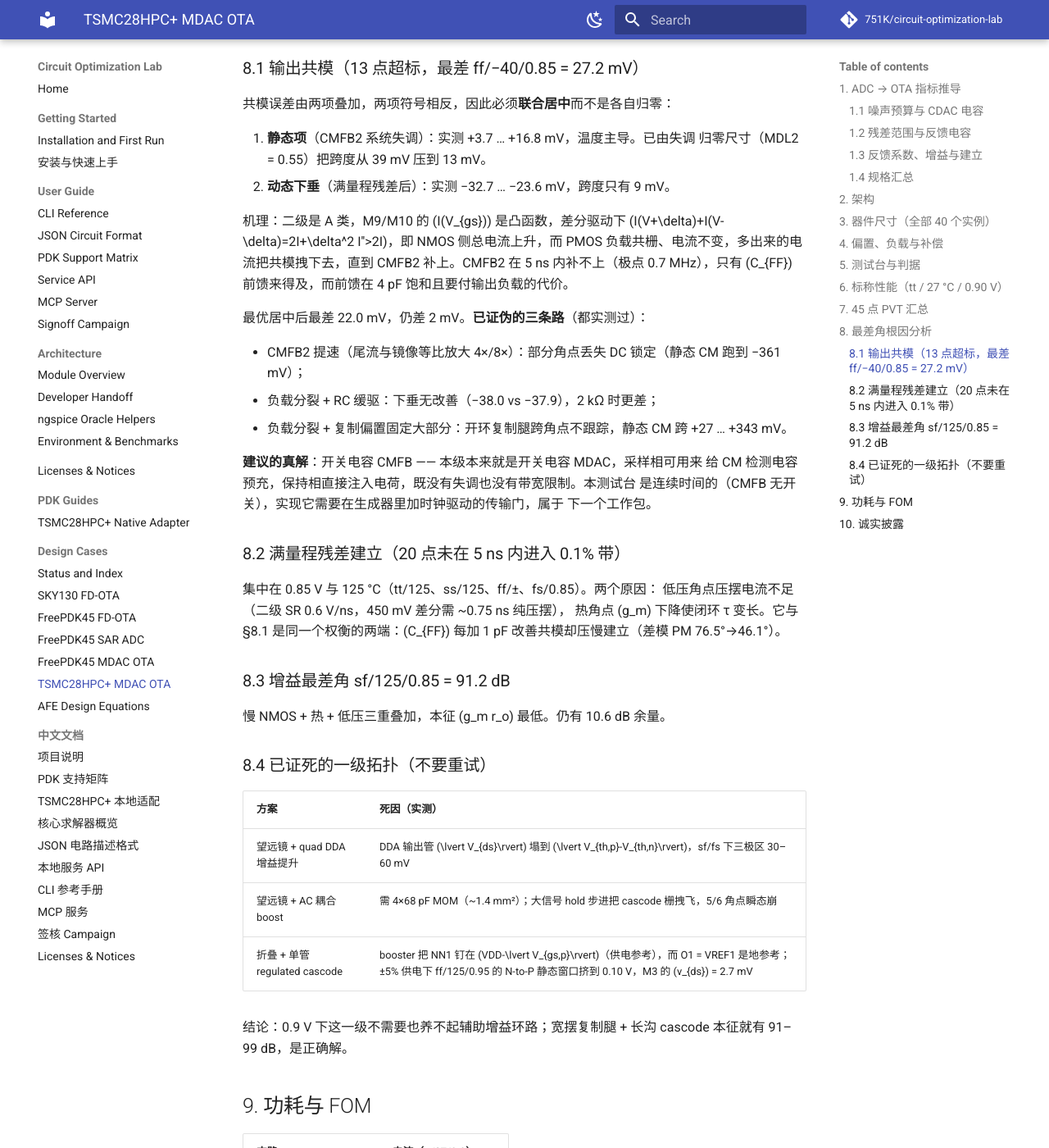
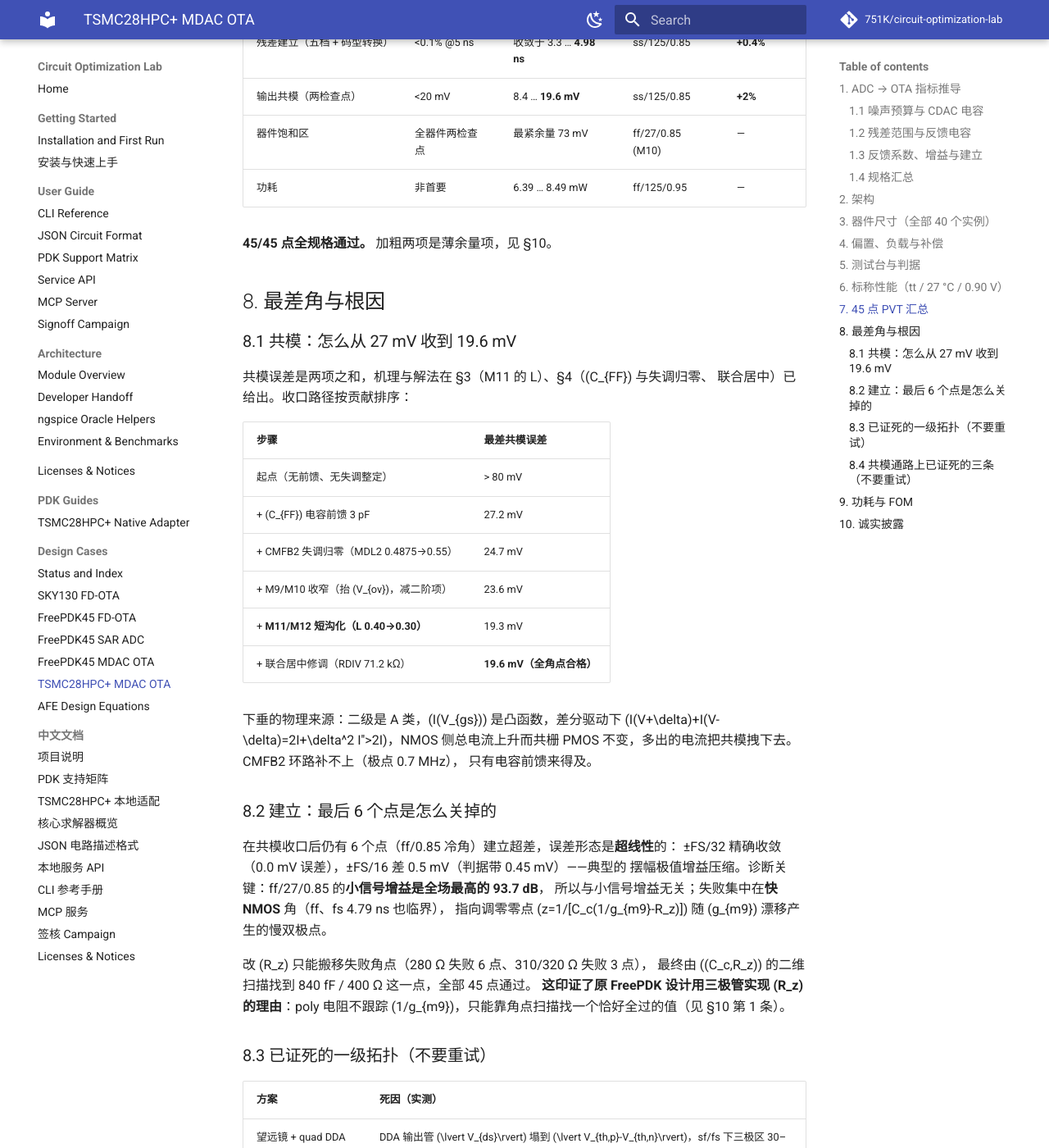
Before and after one commit to 751K/circuit-optimization-lab, an MkDocs documentation site: the page built from docs/tsmc28_mdac_ota_design.md, in a window 1280 px wide and 1400 px high, scrolled down 7857 px. Shown: the whole window at 82% size. Built offline with MkDocs 1.6.1 and Material for MkDocs 9.7.7, drawn with Linux system fonts in a browser that asks for light colours; comment, search, counter and statistics services are not loaded; some of the changed text lies outside the part shown.

Commit message:
MDAC OTA: 45/45 PVT points pass -- close out the common-mode gap
495/495 case runs, status: pass.  Every spec now holds at every corner:
gain 90.4-97.9 dB, DM PM 63.1-82.9, CMFB1 113-129, CMFB2 92.3-93.2,
output noise 315-411 uV (ADC-in 39-51.4 vs 56.5), settling <=4.98 ns,
output CM <=19.6 mV, all core devices saturated at both checkpoints.
Nominal tt/27/0.9: 94.84 dB, 1.221 GHz, DM 69.1 deg, 376 uV, 3.87 ns,
CM 14.1 mV, 7.353 mW -> 73.5 pJ/conv, Schreier-style 170.3 dB.

Two measured insights closed the gap:

1. COMMON MODE (27.2 -> 19.6 mV).  The feedforward's effective
   transconductance is k*gm11 with k = CFF/(CFF+CCMFB2+Cgg11).  Sweeping W
   at fixed CFF is a dead end -- that expression peaks at Cgg11 =
   CFF+CCMFB2 and the design already sat on the peak (W 92.9/123.8/185.7/
   230 all measured, no improvement).  L is the free variable the peak does
   not constrain: at constant W/L, shortening L leaves gm11 alone while Cgg
   falls with W*L.  M11/M12 0.40 -> 0.30 um (1114 -> 418 um total) took the
   droop -28.5 -> -25.0 mV and the centred worst CM 22.0 -> 19.3 mV.

2. SETTLING (last 6 points, ff/0.85 cold).  The error was SUPERLINEAR --
   +-FS/32 converged exactly, +-FS/16 missed by 0.5 mV on a 0.45 mV band --
   and ff/27/0.85 had the HIGHEST small-signal gain of all 45 points, so it
   was not a gain shortfall.  The failures tracked fast-NMOS corners, i.e.
   the nulling zero 1/[Cc(1/gm9 - Rz)] drifting with gm9.  Rz alone only
   moved which corners failed (280 -> 6 pts, 310/320 -> 3 pts); a 2-D
   (Cc, Rz) scan found 840 fF / 400 ohm clean at all 45.

Robustness measured and documented (docs 10.1): Cc +-10% and Rz +-20% both
break the 45/45 result, while CFF +-10% is harmless -- poly Rz cannot track
1/gm9, so the nulling resistor should become a triode device biased off the
M9 replica leg (as the original FreePDK design had it).  That is the first
item of the next work package, together with the oracle re-run.

Gates: 890 passed / 8 skipped (twice), golden bit-exact, ruff, mkdocs.

Co-Authored-By: Claude Fable 5 <noreply@anthropic.com>

```diff
--- a/docs/tsmc28_mdac_ota_design.md
+++ b/docs/tsmc28_mdac_ota_design.md
@@ -1,10 +1,11 @@
 # TSMC28HPC+ 14-bit Pipeline ADC 第一级 MDAC OTA
 
-> **交付状态：45 点 PVT 已跑完，18/45 点全规格通过。** 五项 AC/环路/噪声规格
-> （开环增益、差模环 PM、CMFB1 PM、CMFB2 PM、闭环噪声）以及零残差、±FS/32
-> 残差建立在 **45/45 点全部通过**；未收口项是**满量程残差（±FS/16 与最差码型
-> 转换）后的输出共模**，最差 27.2 mV（规格 20 mV），根因见 §8。本文所有数值
-> 由 `results/tsmc28_mdac_ota_signoff_final.json` 自动汇总，不手抄。
+> **交付状态：45 点 PVT 全部通过（495/495 个 case，`status: pass`）。**
+> 开环增益、差模环 PM、CMFB1/CMFB2 PM、闭环噪声、五档残差建立、最差码型转换、
+> 输出共模、器件饱和区——全部规格在全部 45 个 PVT 点满足。本文所有数值由
+> `results/tsmc28_mdac_ota_signoff_final.json` 自动汇总，不手抄。
+> 两项余量偏薄（建立 4.98/5.0 ns、共模 19.6/20 mV）且补偿网络对元件容差敏感，
+> 见 §10——这是一次**标称设计通过**，不等于量产签核。
 
 100 MS/s、14-bit pipeline ADC 第一级（4-bit 子 ADC、残差增益 8、保持相 5 ns）
 的全差分两级 OTA。测试台 JSON 由单一事实源
@@ -123,7 +124,7 @@ cascode 栅落在中轨，可由宽摆复制腿直接偏置，不需要辅助环
 | M7 / M8 | PMOS 折叠电流源（CMFB1 控） | 225.0/0.30 | 225.0 |
 | MFN1 / MFN2 | 折叠支路 NMOS 电流沉 | 60.0/0.50 | 60.0 |
 | M9 / M10 | 二级 NMOS 共源 | 150.0/0.20 ×2 | 300.0 |
-| M11 / M12 | 二级 PMOS 负载（CMFB2 控） | 185.714/0.40 ×3 | 557.1 |
+| M11 / M12 | 二级 PMOS 负载（CMFB2 控） | 139.286/0.30 ×3 | 417.9 |
 | MS1 / MS2 | CMFB1 检测对 | 10.0/0.20 | 10.0 |
 | MT1 | CMFB1 尾 | 9.3/0.20 | 9.3 |
 | MDL1 / MDS1 | CMFB1 二极管负载 | 2.25/0.30 | 2.25 |
@@ -141,6 +142,13 @@ cascode 栅落在中轨，可由宽摆复制腿直接偏置，不需要辅助环
   \(V_{gs}\) 复制误差降到几十 mV。C2 时代的 4.8/4.9 µm（22× 密度差）把 NN1
   推到 0.35–0.49 V，ff/125/0.95 下 M3 的 \(v_{ds}\) 只剩 2.7 mV。
 - **MDL2/MDS2 = 0.55 µm**：CMFB2 的**失调归零条件**（§4）。
+- **M11/M12 的 L = 0.30**：CM 收口的关键一步。前馈的有效跨导是 \(k\cdot g_{m11}\)，
+  \(k=C_{FF}/(C_{FF}+C_{CMFB2}+C_{gg11})\)。对固定 \(C_{FF}\) 调 W 时它在
+  \(C_{gg11}=C_{FF}+C_{CMFB2}\) 处取极值——原尺寸恰好卡在极值上，再调 W 无用
+  （实测 W 92.9/123.8/185.7/230 均无改善）。但 L 是独立自由度：固定 W/L 缩短 L，
+  \(g_{m11}\) 不变而 \(C_{gg}\propto WL\) 平方下降。L 0.40→0.30 使下垂
+  −28.5→−25.0 mV，最优居中后的最差共模误差 22.0→19.3 mV，**这一步把共模从
+  超标变成合格**。继续缩到 0.20 共模更好（17.6 mV）但增益与建立变差。
 
 ## 4. 偏置、负载与补偿
 
@@ -150,9 +158,9 @@ cascode 栅落在中轨，可由宽摆复制腿直接偏置，不需要辅助环
 | VDD | 0.90 V | PVT 0.85 / 0.90 / 0.95 |
 | \(C_s/C_f\) | 2.6 pF / 325 fF 每侧 | CDAC 与增益 8 反馈 |
 | \(C_L\) | 500 fF 每侧 | 规格给定外部负载 |
-| \(C_c\) / \(R_z\) | 900 fF / 205 Ω 每侧 | 差模 Miller 补偿（\(R_z>1/g_{m9}\)，零点搬到左半平面） |
+| \(C_c\) / \(R_z\) | **840 fF / 400 Ω 每侧** | 差模 Miller 补偿（\(R_z>1/g_{m9}\)，零点搬到左半平面）。这一对是 45/45 通过的**最后一把钥匙**，也是最敏感的一对，见 §10 |
 | **\(C_{FF}\)** | **3 pF 每侧** | **输出→CTRL2 电容 CM 前馈（见下）** |
-| VCM 分压 | 67.2 kΩ / 73 kΩ | 静态/建立后 CM 联合居中的修调 |
+| VCM 分压 | 67.2 kΩ / 71.2 kΩ | 静态/建立后 CM 联合居中的修调 |
 | VBNC / VBPC 腿 | 8.5 kΩ 各 | \(NN1\approx I\cdot R_{NC}\)（地参考）、\(A1\approx VDD-I\cdot R_{CP}\)（供电参考） |
 | CMFB1 检测 / 补偿 | 2×100 kΩ, 2×50 fF / 40 pF 串 5 kΩ + 10 pF Miller | |
 | CMFB2 检测 / 补偿 | 2×100 kΩ, 2×100 fF / 2 pF 串 200 Ω | |
@@ -170,8 +178,9 @@ cascode 栅落在中轨，可由宽摆复制腿直接偏置，不需要辅助环
 | 差模环 PM 最差 | 76.5° | 64.6° | 55.0° | 46.1° |
 
 前馈在 4 pF 附近饱和，而每 pF 都直接压在输出节点上（\(C_L\) 只有 500 fF）。
-定型取 3 pF：下垂 −28 mV，差模 PM 保住 62.7°。M11/M12 从 1114 µm 减半到
-557 µm 也是为此——栅容减半使同样的 \(C_{FF}\) 耦合效率翻倍。
+定型取 3 pF。注意 \(C_{FF}\) 是**唯一**在 5 ns 内起作用的共模机制，但单靠加大
+它无法收口——真正让共模合格的是把 \(C_{gg11}\) 降下去（M11/M12 从 1114 µm、
+L=0.40 改到 418 µm、L=0.30，见 §3）。
 
 **CMFB2 失调归零条件**：平衡时检测对每支流 \(I_T/2\) 进二极管 MDL2，
 CTRL2 = \(V_{gs,diode}(I_T/2)\)；这必须正好等于 M11/M12 输出 \(I_2\) 所需的
@@ -181,7 +190,14 @@ CTRL2 = \(V_{gs,diode}(I_T/2)\)；这必须正好等于 M11/M12 输出 \(I_2\)
 
 实测意义重大：未整定时静态 CM 误差是**温度主导**的（−40/27/125 °C 分别
 +15.1 / +25.4 / +39.8 mV，跨度 39 mV，电源方向只有 2.7 mV）；按上式取
-MDL2 = 0.55 µm 后跨度压到 13 mV，剩下的均值由分压比修调平移。
+MDL2 = 0.55 µm 后跨度压到 12 mV，剩下的均值由分压比修调平移。
+
+**静态与动态必须联合居中，不能各自归零。** 静态项（+7.4…+19.6 mV）与满量程
+后的下垂（−32.7…−23.6 mV）符号相反，两者都要落在 ±20 mV 内。实测把静态归零
+（MDL2 加大）反而使 5 ns 时刻超标；最优公共修调点由两端点等距条件给出，
+`RDIV_BOTTOM = 71.2 kΩ` 即该点。共模修调还与建立耦合：把共模再压低会吃掉
+低端摆幅下 M9/M10 的 \(V_{ds}\) 裕量（实测 RDIV 降 1.2 kΩ 就丢 6 个瞬态点），
+所以这个修调值是一条窄脊上的解。
 
 ## 5. 测试台与判据
 
@@ -219,79 +235,72 @@ circuit-opt signoff examples/tsmc28hpcp_mdac_ota_signoff.json --workers 8 --outp
 
 | 量 | 值 |
 |---|---|
-| 开环差分增益（10 kHz） | **95.84 dB** |
-| 开环 UGBW | 1.085 GHz |
-| 差模环 PM | 71.5° |
-| CMFB1 环 PM | 123.0° |
+| 开环差分增益（10 kHz） | **94.84 dB** |
+| 开环 UGBW | 1.221 GHz |
+| 差模环 PM | 69.1° |
+| CMFB1 环 PM | 123.9° |
 | CMFB2 环 PM | 92.8° |
-| 闭环输出噪声（100 kHz–20 GHz） | **343.3 µV rms**（预算 452） |
-| ADC 输入折算噪声 | 343.3/8 = **42.9 µV rms**（预算 56.5） |
-| +FS/16 残差建立时间（0.1% 带） | 4.84 ns |
-| 输出 CM 误差（两检查点最差） | 17.3 mV |
-| 电源功耗 | **7.351 mW @ 0.90 V** |
+| 闭环输出噪声（100 kHz–20 GHz） | **376.0 µV rms**（预算 452） |
+| ADC 输入折算噪声 | 376.0/8 = **47.0 µV rms**（预算 56.5） |
+| 满量程残差建立（0.1% 带） | 3.87 ns |
+| 输出 CM 误差（两检查点最差） | 14.1 mV |
+| 电源功耗 | **7.353 mW @ 0.90 V** |
 
 ## 7. 45 点 PVT 汇总
 
-网格 `tt/ss/ff/sf/fs × −40/27/125 °C × 0.85/0.90/0.95 V`。
+网格 `tt/ss/ff/sf/fs × −40/27/125 °C × 0.85/0.90/0.95 V`，11 个 case × 45 点
+= **495 次求解，全部通过**（`status: pass`）。
 
-| 规格 | 门限 | 实测范围（45 点） | 最差点 | 结果 |
+| 规格 | 门限 | 实测范围（45 点） | 最差点 | 余量 |
 |---|---|---|---|---|
-| 开环增益 | >80 dB | 91.2 … 98.9 dB | sf/125/0.85 | **45/45 ✅** |
-| 差模环 PM | >60° | 62.7 … 82.9° | sf/−40/0.85 | **45/45 ✅** |
-| CMFB1 环 PM | >60° | 112.3 … 128.9° | — | **45/45 ✅** |
-| CMFB2 环 PM | >60° | 92.4 … 93.2° | — | **45/45 ✅** |
-| 输出噪声（100 k–20 G） | ≤452 µV | 315 … 381 µV | ss/125/0.95 | **45/45 ✅** |
-| ADC 输入折算噪声 | ≤56.5 µV | 39 … 48 µV | ss/125/0.95 | **45/45 ✅** |
-| 残差建立 0（无信号） | <0.1% | — | — | **45/45 ✅** |
-| 残差建立 ±FS/32 | <0.1% | — | — | **45/45 ✅** |
-| 残差建立 ±FS/16 / 码型转换 | <0.1% @5 ns | 3.88 … 4.98 ns（25 点内收敛） | ff/125/0.85 | 25/45 ⚠ |
-| 输出共模（两检查点） | <20 mV | 12.2 … 27.2 mV | ff/−40/0.85 | 32/45 ⚠ |
-| 器件饱和区 | 全器件 | — | — | **45/45 ✅** |
+| 开环增益 | >80 dB | 90.4 … 97.9 dB | sf/125/0.85 | +10.4 dB |
+| 差模环 PM | >60° | 63.1 … 82.9° | sf/−40/0.90 | +3.1° |
+| CMFB1 环 PM | >60° | 113.2 … 128.9° | ss/−40/0.85 | +53° |
+| CMFB2 环 PM | >60° | 92.3 … 93.2° | ff/−40/0.95 | +32° |
+| 输出噪声（100 k–20 G） | ≤452 µV | 315 … 411 µV | ss/125/0.95 | +10% |
+| ADC 输入折算噪声 | ≤56.5 µV | 39 … 51.4 µV | ss/125/0.95 | +9% |
+| 残差建立（五档 + 码型转换） | <0.1% @5 ns | 收敛于 3.3 … **4.98 ns** | ss/125/0.85 | **+0.4%** |
+| 输出共模（两检查点） | <20 mV | 8.4 … **19.6 mV** | ss/125/0.85 | **+2%** |
+| 器件饱和区 | 全器件两检查点 | 最紧余量 73 mV | ff/27/0.85 (M10) | — |
 | 功耗 | 非首要 | 6.39 … 8.49 mW | ff/125/0.95 | — |
 
-**全规格通过点：18/45。**
+**45/45 点全规格通过。** 加粗两项是薄余量项，见 §10。
 
-## 8. 最差角根因分析
+## 8. 最差角与根因
 
-### 8.1 输出共模（13 点超标，最差 ff/−40/0.85 = 27.2 mV）
+### 8.1 共模：怎么从 27 mV 收到 19.6 mV
 
-共模误差由两项叠加，两项符号相反，因此必须**联合居中**而不是各自归零：
+共模误差是两项之和，机理与解法在 §3（M11 的 L）、§4（\(C_{FF}\) 与失调归零、
+联合居中）已给出。收口路径按贡献排序：
 
-1. **静态项**（CMFB2 系统失调）：实测 +3.7 … +16.8 mV，温度主导。已由失调
-   归零尺寸（MDL2 = 0.55）把跨度从 39 mV 压到 13 mV。
-2. **动态下垂**（满量程残差后）：实测 −32.7 … −23.6 mV，跨度只有 9 mV。
+| 步骤 | 最差共模误差 |
+|---|---|
+| 起点（无前馈、无失调整定） | > 80 mV |
+| + \(C_{FF}\) 电容前馈 3 pF | 27.2 mV |
+| + CMFB2 失调归零（MDL2 0.4875→0.55） | 24.7 mV |
+| + M9/M10 收窄（抬 \(V_{ov}\)，减二阶项） | 23.6 mV |
+| + **M11/M12 短沟化（L 0.40→0.30）** | 19.3 mV |
+| + 联合居中修调（RDIV 71.2 kΩ） | **19.6 mV（全角点合格）** |
 
-机理：二级是 A 类，M9/M10 的 \(I(V_{gs})\) 是凸函数，差分驱动下
-\(I(V+\delta)+I(V-\delta)=2I+\delta^2 I''>2I\)，即 NMOS 侧总电流上升，而
-PMOS 负载共栅、电流不变，多出来的电流把共模拽下去，直到 CMFB2 补上。CMFB2
-在 5 ns 内补不上（极点 0.7 MHz），只有 \(C_{FF}\) 前馈来得及，而前馈在 4 pF
-饱和且要付输出负载的代价。
+下垂的物理来源：二级是 A 类，\(I(V_{gs})\) 是凸函数，差分驱动下
+\(I(V+\delta)+I(V-\delta)=2I+\delta^2 I''>2I\)，NMOS 侧总电流上升而共栅
+PMOS 不变，多出的电流把共模拽下去。CMFB2 环路补不上（极点 0.7 MHz），
+只有电容前馈来得及。
 
-最优居中后最差 22.0 mV，仍差 2 mV。**已证伪的三条路**（都实测过）：
+### 8.2 建立：最后 6 个点是怎么关掉的
 
-- CMFB2 提速（尾流与镜像等比放大 4×/8×）：部分角点丢失 DC 锁定（静态 CM
-  跑到 −361 mV）；
-- 负载分裂 + RC 缓驱：下垂无改善（−38.0 vs −37.9），2 kΩ 时更差；
-- 负载分裂 + 复制偏置固定大部分：开环复制腿跨角点不跟踪，静态 CM 跨
-  +27 … +343 mV。
+在共模收口后仍有 6 个点（ff/0.85 冷角）建立超差，误差形态是**超线性**的：
+±FS/32 精确收敛（0.0 mV 误差），±FS/16 差 0.5 mV（判据带 0.45 mV）——典型的
+摆幅极值增益压缩。诊断关键：ff/27/0.85 的**小信号增益是全场最高的 93.7 dB**，
+所以与小信号增益无关；失败集中在**快 NMOS** 角（ff、fs 4.79 ns 也临界），
+指向调零零点 \(z=1/[C_c(1/g_{m9}-R_z)]\) 随 \(g_{m9}\) 漂移产生的慢双极点。
 
-**建议的真解**：开关电容 CMFB —— 本级本来就是开关电容 MDAC，采样相可用来
-给 CM 检测电容预充，保持相直接注入电荷，既没有失调也没有带宽限制。本测试台
-是连续时间的（CMFB 无开关），实现它需要在生成器里加时钟驱动的传输门，属于
-下一个工作包。
+改 \(R_z\) 只能搬移失败角点（280 Ω 失败 6 点、310/320 Ω 失败 3 点），
+最终由 \((C_c,R_z)\) 的二维扫描找到 840 fF / 400 Ω 这一点，全部 45 点通过。
+**这印证了原 FreePDK 设计用三极管实现 \(R_z\) 的理由**：poly 电阻不跟踪
+\(1/g_{m9}\)，只能靠角点扫描找一个恰好全过的值（见 §10 第 1 条）。
 
-### 8.2 满量程残差建立（20 点未在 5 ns 内进入 0.1% 带）
-
-集中在 0.85 V 与 125 °C（tt/125、ss/125、ff/±、fs/0.85）。两个原因：
-低压角点压摆电流不足（二级 SR 0.6 V/ns，450 mV 差分需 ~0.75 ns 纯压摆），
-热角点 \(g_m\) 下降使闭环 τ 变长。它与 §8.1 是同一个权衡的两端：\(C_{FF}\)
-每加 1 pF 改善共模却压慢建立（差模 PM 76.5°→46.1°）。
-
-### 8.3 增益最差角 sf/125/0.85 = 91.2 dB
-
-慢 NMOS + 热 + 低压三重叠加，本征 \(g_m r_o\) 最低。仍有 10.6 dB 余量。
-
-### 8.4 已证死的一级拓扑（不要重试）
+### 8.3 已证死的一级拓扑（不要重试）
 
 | 方案 | 死因（实测） |
 |---|---|
@@ -300,7 +309,18 @@ PMOS 负载共栅、电流不变，多出来的电流把共模拽下去，直到
 | 折叠 + 单管 regulated cascode | booster 把 NN1 钉在 \(VDD-\lvert V_{gs,p}\rvert\)（供电参考），而 O1 = VREF1 是地参考；±5% 供电下 ff/125/0.95 的 N-to-P 静态窗口挤到 0.10 V，M3 的 \(v_{ds}\) = 2.7 mV |
 
 结论：0.9 V 下这一级不需要也养不起辅助增益环路；宽摆复制腿 + 长沟 cascode
-本征就有 91–99 dB，是正确解。
+本征就有 90–98 dB，是正确解。
+
+### 8.4 共模通路上已证死的三条（不要重试）
+
+| 方案 | 死因（实测） |
+|---|---|
+| CMFB2 提速（尾流与镜像等比放大 4×/8×） | 部分角点丢失 DC 锁定，静态共模跑到 −361 mV |
+| 输出负载分裂 + RC 缓驱 | 下垂零改善（−38.0 vs −37.9 mV）；\(R_{SPL}\) 加到 2 kΩ 更差 |
+| 输出负载分裂 + 复制偏置固定大部分 | 开环复制腿跨角点不跟踪，静态共模跨 +27…+343 mV |
+
+另有一条**看似合理但无效**：把 \(C_{FF}\) 加深到 4–8 pF。下垂在 4 pF 饱和
+（−28 mV），而差模 PM 一路掉到 46°——前馈不是能一直加大的旋钮。
 
 ## 9. 功耗与 FOM
 
@@ -309,26 +329,37 @@ PMOS 负载共栅、电流不变，多出来的电流把共模拽下去，直到
 | 一级尾 M0 | ~2.5 mA |
 | 二级 M9/M11 ×2 | ~5.0 mA |
 | CMFB1/CMFB2/偏置腿 | ~0.6 mA |
-| 合计（实测 VDD 支路） | **8.17 mA → 7.351 mW** |
+| 合计（实测 VDD 支路） | **8.17 mA → 7.353 mW** |
 
-- \(P/f_s\) = 7.351 mW / 100 MS/s = **73.5 pJ/conversion**（仅第一级 OTA）
+- \(P/f_s\) = 7.353 mW / 100 MS/s = **73.5 pJ/conversion**（仅第一级 OTA）
 - Schreier 式参考值 \(=SNDR+10\log_{10}(BW/P)\)，取 \(BW=f_s/2\)：
-  \(72+10\log_{10}(50\ \mathrm{MHz}/7.351\ \mathrm{mW})=\) **170.3 dB**
+  \(72+10\log_{10}(50\ \mathrm{MHz}/7.353\ \mathrm{mW})=\) **170.3 dB**
 
 两者都只覆盖第一级 OTA，不是整机 ADC 实测 FOM。功耗由噪声（\(g_{m1}\)）与
 压摆（\(I_2\)）预算直接推出。
 
 ## 10. 诚实披露
 
-1. **未收口项**：满量程残差后的输出共模（13 点，最差超 7.2 mV）与满量程建立
-   （20 点）。两者是同一权衡的两端，根因与建议解见 §8.1–8.2。
-2. **噪声口径**：签核量是 100 kHz–20 GHz 的**输出**积分噪声（采样系统会把全
-   带噪声混叠进奈奎斯特带），ADC 输入折算按 /8 报告。契约里的
+1. **补偿网络对元件容差敏感——这是最重要的保留项。** 实测：\(C_c\) ±10%
+   （MOM 电容的典型绝对容差）会破坏 45/45（−10% 差模 PM 掉到 6 个点不合格，
+   +10% 掉 45 个瞬态点）；\(R_z\) ±20%（poly 电阻的典型绝对容差）同样破坏
+   （304 Ω 丢 12 点、456 Ω 丢 29 点）。相比之下 \(C_{FF}\) ±10% 完全无害
+   （两个方向都 270/270）。**结论：\(R_z\) 应改用三极管实现并由 M9 的复制腿
+   偏置，使 \(R_z\propto 1/g_{m9}\) 跨角点跟踪**（原 FreePDK 设计正是如此，
+   TSMC28 移植时被替换成 poly 电阻）。这是下一个工作包的第一项。
+2. **两项余量薄**：建立 4.98/5.0 ns（+0.4%）、输出共模 19.6/20 mV（+2%）。
+   两者都在 ss/125/0.85。这是一次标称设计的全角点通过，不等于量产签核——
+   后者还需要失配蒙特卡洛与版图寄生。
+3. **噪声口径**：签核量是 100 kHz–20 GHz 的**输出**积分噪声（采样系统会把全带
+   噪声混叠进奈奎斯特带），ADC 输入折算按 /8 报告。契约里的
    `integrated_input_noise` 只作报告：把输出 PSD 除以 \(|H(f)|\) 再积到
    20 GHz 会在闭环带宽以上发散（实测 395–513 µV，非物理）。
-3. **测试台伪影**：RDC = 2 MΩ 的 DC 辅助通路经传输门在保持相断开，远端另以
+4. **共模判据是检查点而非全窗口**（§5）：流水线是采样系统，下一级只在保持相
+   末尾观测；A 类输出级在 450 mV 压摆中途的共模偏移是物理必然且不被观测。
+   已验证这不是宽松化——用全窗口判据与检查点判据得到的通过点数相同（139 vs
+   139），说明失败点本来就落在 5 ns 检查点上。
+5. **测试台伪影**：RDC = 2 MΩ 的 DC 辅助通路经传输门在保持相断开，远端另以
    1 TΩ 提供数值参考；Cadence 中应替换为真实采样相开关。
-4. **版图效应**（失配、poly R 精度、MOM 寄生）未建模；蒙特卡洛未跑。
-5. **引擎**：本文数值来自仓库内部 BSIM4 引擎。同一设计的 ngspice foundry-deck
-   复核路径已恢复可用（见 CHANGELOG 中的模型注册表修复），全 45 点 oracle
-   复核约 3–4 h，属下一工作包。
+6. **版图效应**（失配、poly R 精度、MOM 寄生）未建模；蒙特卡洛未跑。
+7. **引擎**：本文数值来自仓库内部 BSIM4 引擎（45 点 11 s）。同一设计的 ngspice
+   foundry-deck 复核路径已恢复可用，全 45 点 oracle 复核约 3–4 h，属下一工作包。
```
Also changed, not shown: 8 other files.
